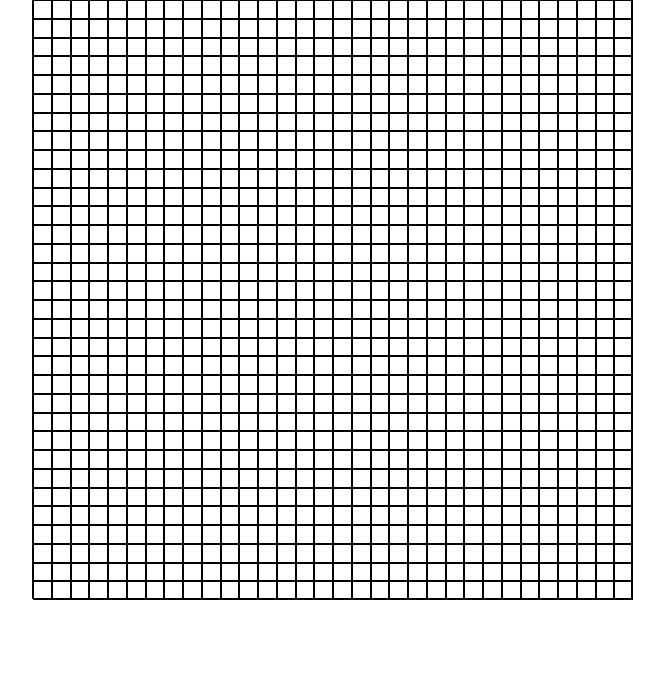
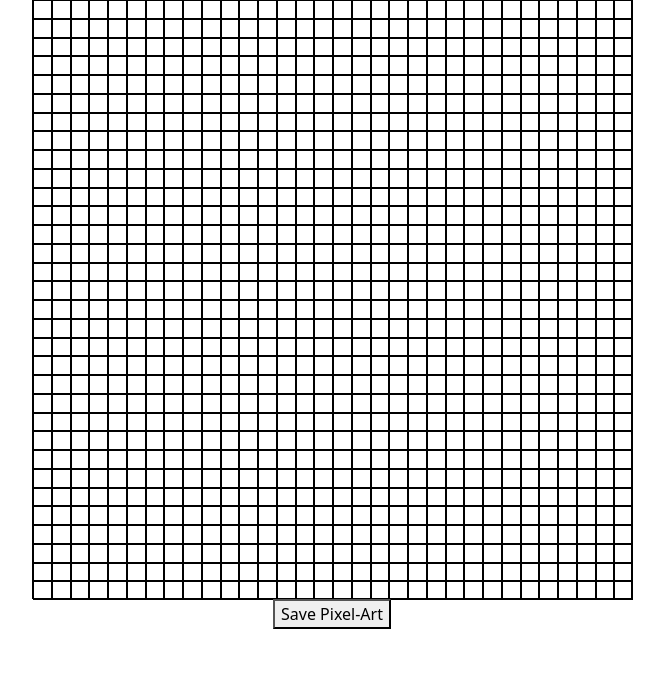
Before and after one commit to ags1709/cs50-final-project, a Flask app: page / in a window 1280 px wide. Shown: the part 113-800 px from the top of the page, without its empty margins (308-972 px from the left). Run offline with Flask 3, Linux system fonts and the light colour scheme; the visitor is signed in with stand-in values (Sample User, id 1); parts of the project's set-up code (start-up, migrations or seed data) failed here and were passed over.

Commit message:
Add save button to save pixel-art

```diff
--- a/webapp/templates/index.html
+++ b/webapp/templates/index.html
@@ -9,5 +9,6 @@
 <main id="content-container">
         <h1>This is the homepage</h1>
         <div id="canvas"></div>
+        <button id="save-button">Save Pixel-Art</button>
 </main>
 {% endblock %}
```
